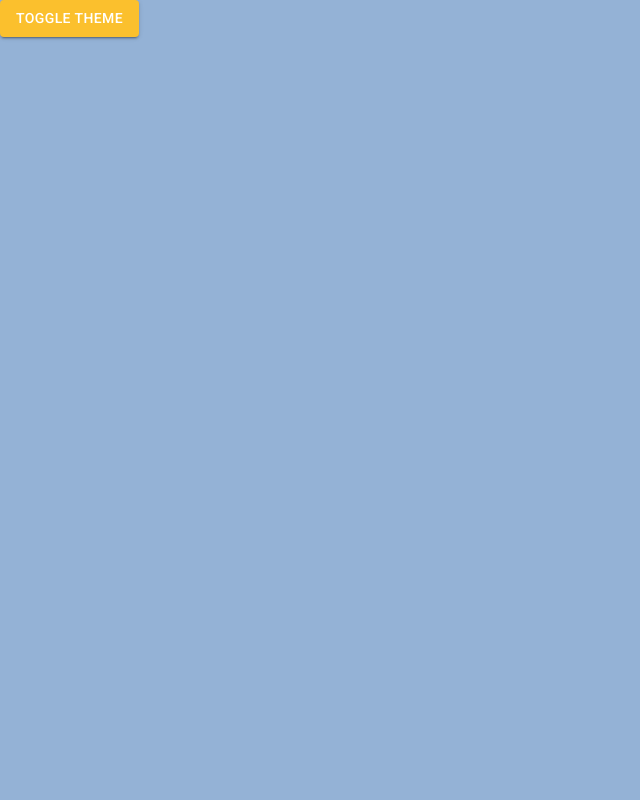
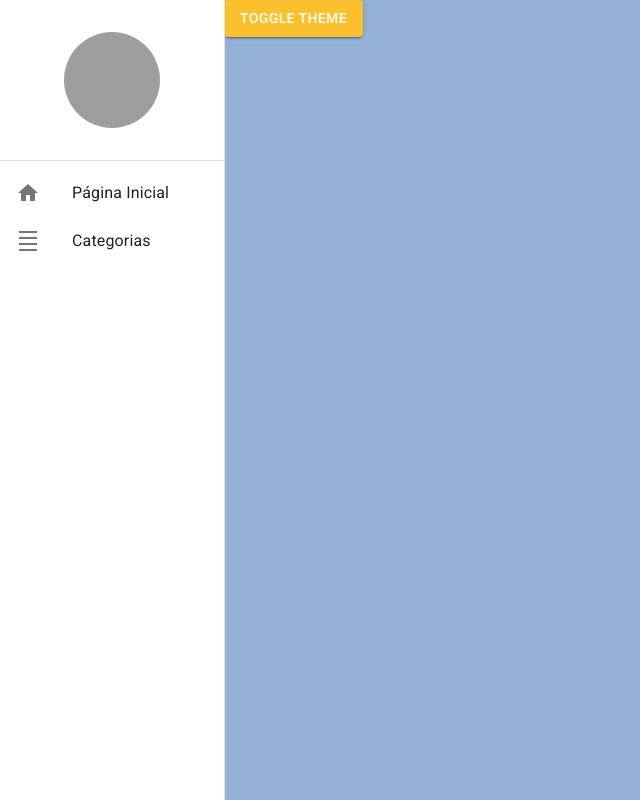
Before and after one commit to GabrielCarvalho1997/store, a React (Vite) app: page /home in a window 1280 px wide. Shown: the whole page, without its empty margins (0-640 px from the left). Built offline with nearby package versions, Linux system fonts and the light colour scheme; no server answers; grey boxes are pictures that could not be loaded.

Commit message:
feat: implementação do menu lateral

```diff
--- a/src/App.tsx
+++ b/src/App.tsx
@@ -1,12 +1,15 @@
 import { BrowserRouter } from 'react-router-dom';
+import AppRoutes from 'routes';
 import { AppThemeProvider } from 'context/themeContext';
-import AppRoutes from 'routes';
+import { MenuLateral } from 'components';
 
 function App() {
   return (
     <AppThemeProvider>
       <BrowserRouter>
-        <AppRoutes />
+        <MenuLateral>
+          <AppRoutes />
+        </MenuLateral>
       </BrowserRouter>
     </AppThemeProvider>
   );
--- /dev/null
+++ b/src/components/drawer/MenuLateral.tsx
@@ -0,0 +1,71 @@
+import { ReactNode } from 'react';
+import {
+  Avatar,
+  Divider,
+  Drawer,
+  List,
+  ListItemButton,
+  ListItemIcon,
+  ListItemText,
+  useTheme,
+} from '@mui/material';
+import { Box } from '@mui/system';
+import Icon from '@mui/material/Icon';
+import DensitySmallIcon from '@mui/icons-material/DensitySmall';
+
+type Props = {
+  children: ReactNode;
+};
+
+export const MenuLateral = ({ children }: Props) => {
+  const theme = useTheme();
+  return (
+    <>
+      <Drawer variant="permanent">
+        <Box
+          width={theme.spacing(28)}
+          height="100%"
+          display="flex"
+          flexDirection="column"
+        >
+          <Box
+            width="100%"
+            height={theme.spacing(20)}
+            display="flex"
+            alignItems="center"
+            justifyContent="center"
+          >
+            <Avatar
+              alt="FakeStore"
+              src="#"
+              sx={{ height: theme.spacing(12), width: theme.spacing(12) }}
+            />
+          </Box>
+          <Divider />
+
+          <Box flex={1}>
+            {/* Falta implementar as rotas e adicionar mais opções */}
+            <List component="nav">
+              <ListItemButton>
+                <ListItemIcon>
+                  <Icon>home</Icon>
+                </ListItemIcon>
+                <ListItemText primary="Página Inicial" />
+              </ListItemButton>
+              <ListItemButton>
+                <ListItemIcon>
+                  <DensitySmallIcon />
+                </ListItemIcon>
+                <ListItemText primary="Categorias" />
+              </ListItemButton>
+            </List>
+          </Box>
+        </Box>
+      </Drawer>
+
+      <Box height="100vh" marginLeft={theme.spacing(28)}>
+        {children}
+      </Box>
+    </>
+  );
+};
--- /dev/null
+++ b/src/components/index.ts
@@ -0,0 +1 @@
+export * from './drawer/MenuLateral';
--- a/src/pages/Home/index.tsx
+++ b/src/pages/Home/index.tsx
@@ -1,8 +1,7 @@
 import axios from 'axios';
 import { useEffect, useState, useCallback } from 'react';
 
-import { Box, Grid, Paper, styled, Button } from '@mui/material';
-import { MenuItem } from '@mui/material';
+import { Button } from '@mui/material';
 import { Produto } from 'types/produtos';
 import { useAppThemeContext } from 'context/themeContext';
 
@@ -27,9 +26,11 @@ const Home = () => {
   }, [getProdutos]);
 
   return (
-    <Button variant="contained" color="primary" onClick={toggleTheme}>
-      Toggle theme
-    </Button>
+    <>
+      <Button variant="contained" color="primary" onClick={toggleTheme}>
+        Toggle theme
+      </Button>
+    </>
   );
 };
 
```
Also changed, not shown: src/components/drawer/index.tsx (deleted).
